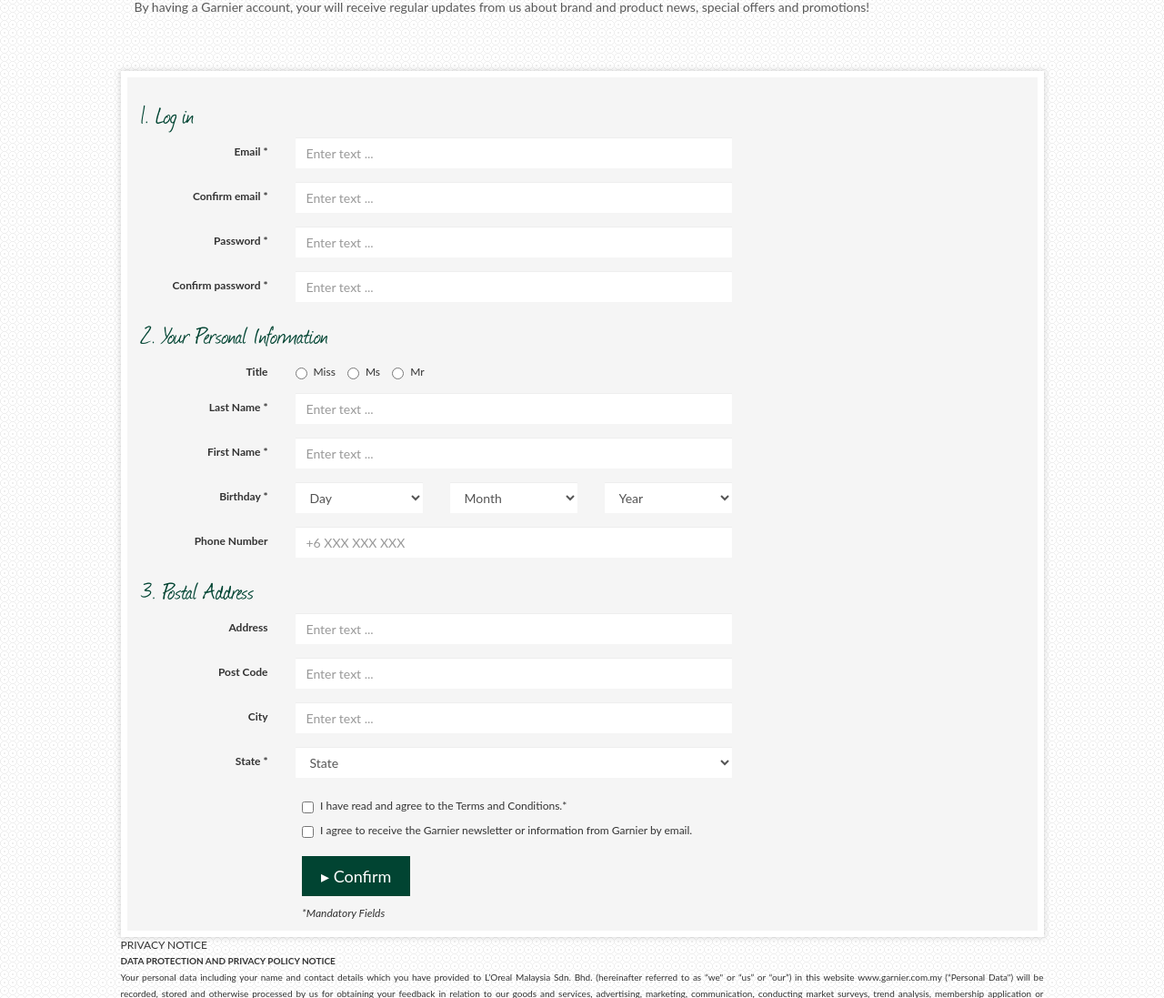
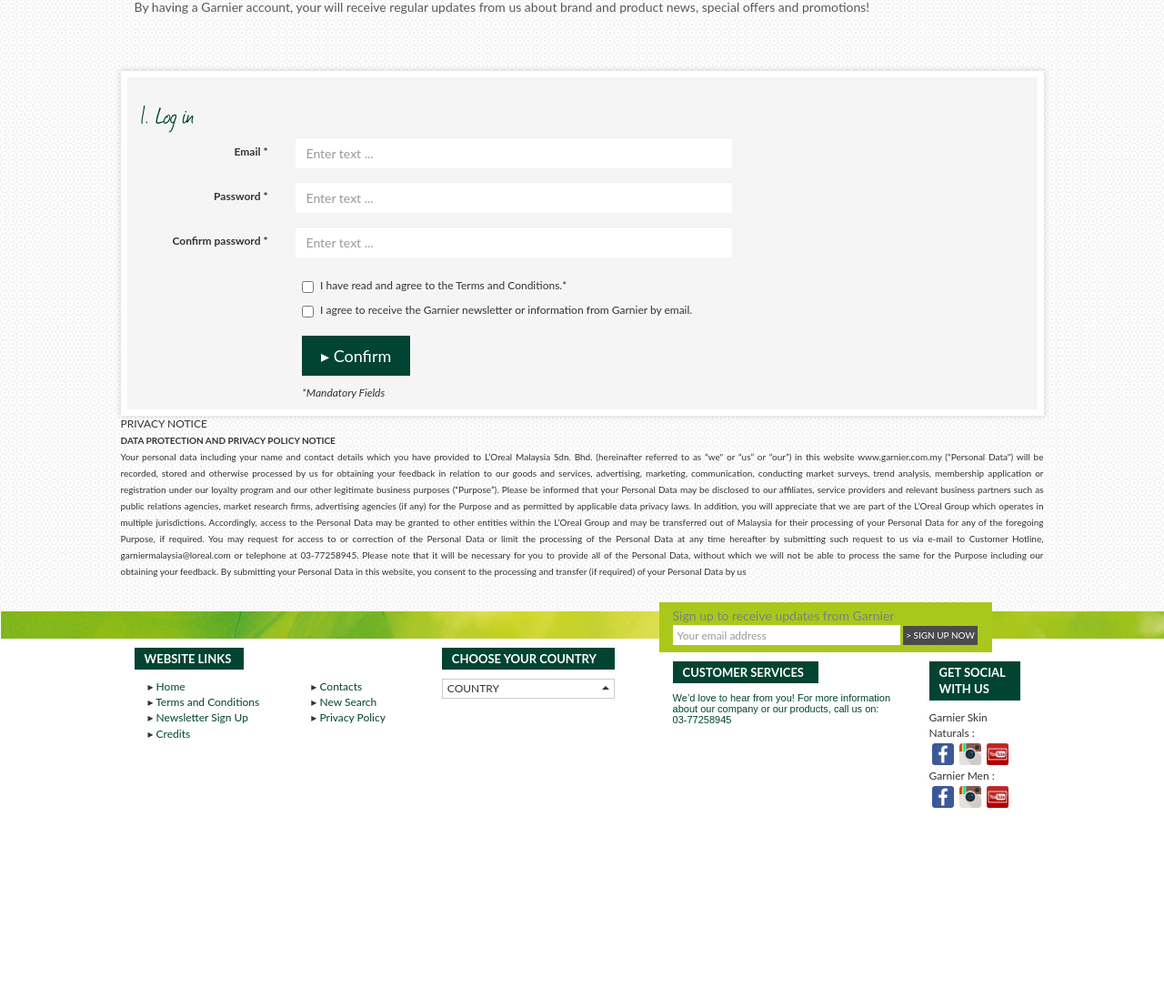
Before and after one commit to sina-rzp/Garnier, a PHP site: page /register.php in a window 1280 px wide. Shown: the part 266-1363 px from the top of the page at 91% size. After the commit the page ends 1154 px from the top, so only its background shows below. Run offline with PHP 8.4, Linux system fonts and the light colour scheme.

Commit message:
fix bugs for profile

```diff
--- a/edit-profile.php
+++ b/edit-profile.php
@@ -18,7 +18,7 @@ $ptn = "/^0/";  // Regex
 $str = "01234"; //Your input, perhaps $_POST['textbox'] or whatever
 $day = preg_replace($ptn, "", $day);
 $month = preg_replace($ptn, "", $month);
-if(isset($_POST['lastname'])){
+if(isset($_POST['email'])){
     $birthday = "$_POST[year]-$_POST[month]-$_POST[day]";
 
     $user->title = $_POST['title'];
--- a/register.php
+++ b/register.php
@@ -13,15 +13,15 @@ if(isset($_POST['email'])){
         $user = new User;
         $user->email = $_POST['email'];
         $user->password = $pass;
-        $user->title = $_POST['title'];
-        $user->lastname = $_POST['lastname'];
-        $user->firstname = $_POST['firstname'];
-        $user->birthday = $birthday;
-        $user->phone = $_POST['phone'];
-        $user->address = $_POST['address'];
-        $user->postcode = $_POST['postcode'];
-        $user->city = $_POST['city'];
-        $user->country = $_POST['country'];
+        $user->title = "";
+        $user->lastname = "";
+        $user->firstname = "";
+        $user->birthday = "";
+        $user->phone = "";
+        $user->address = "";
+        $user->postcode = "";
+        $user->city = "";
+        $user->country = "";
         $user->active_code = $ac;
 
         $user->save();
@@ -86,12 +86,6 @@ include('_includes/header.php');
 						    </div>
 							</div>
 
-											<div class="form-group">
-											    <label for="email" class="col-sm-3 control-label">Confirm email * </label>
-											    <div class="col-sm-9">
-											      <input type="email" name="email" class="form-control" id="email" placeholder="Enter text ..." required="required">
-											    </div>
-											</div>
 <!-- Password -->
 
 						<div class="form-group">
@@ -106,7 +100,7 @@ include('_includes/header.php');
 						      <input type="password" name="password" class="form-control" id="inputPassword3" placeholder="Enter text ...">
 						    </div>
 						</div>
-
+<!--
 						<div class="register-text">2. Your Personal Information</div>
 						<div class="form-group">
 						    <label for="inputPassword3" class="col-sm-3 control-label">Title </label>
@@ -252,7 +246,7 @@ include('_includes/header.php');
 										 <option>Labuan</option>
 									</select>
 							    </div>
-												</div>
+							</div>-->
 							<div class="col-md-3">
 							</div>
 							   <div class="col-md-9">
@@ -276,6 +270,7 @@ include('_includes/header.php');
 
 									</div>
 								</div>
+
 							</form>
 			</div>
 		</div>
```
Lines whose indentation alone changed are shown as unchanged.
